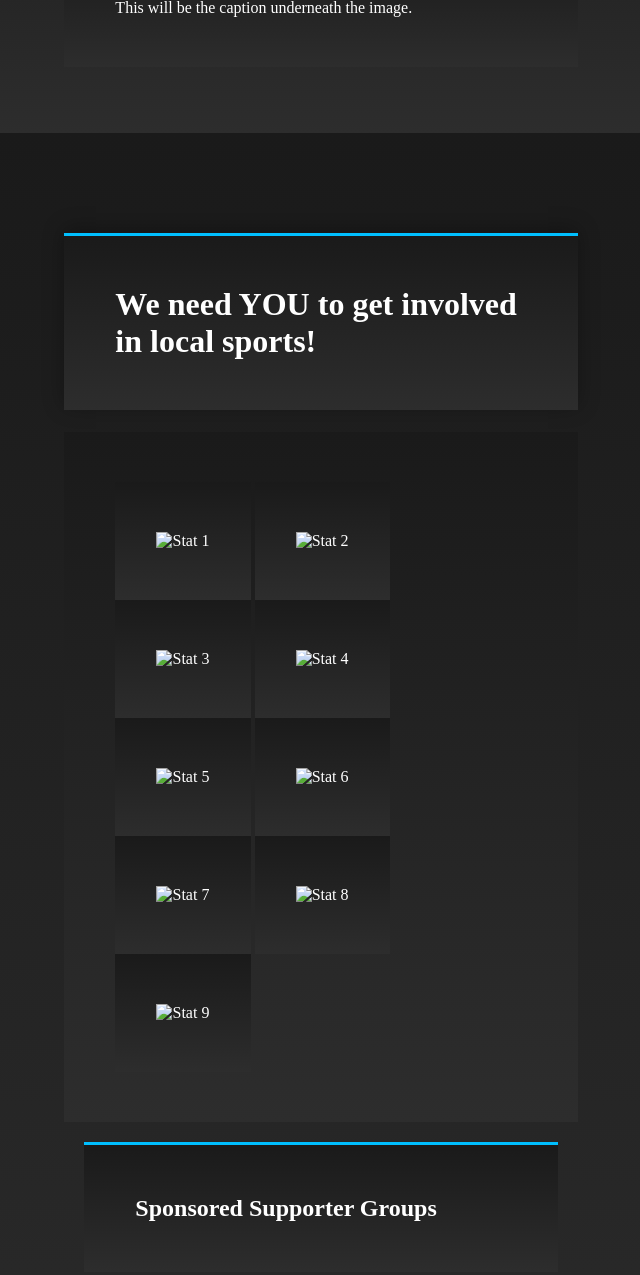
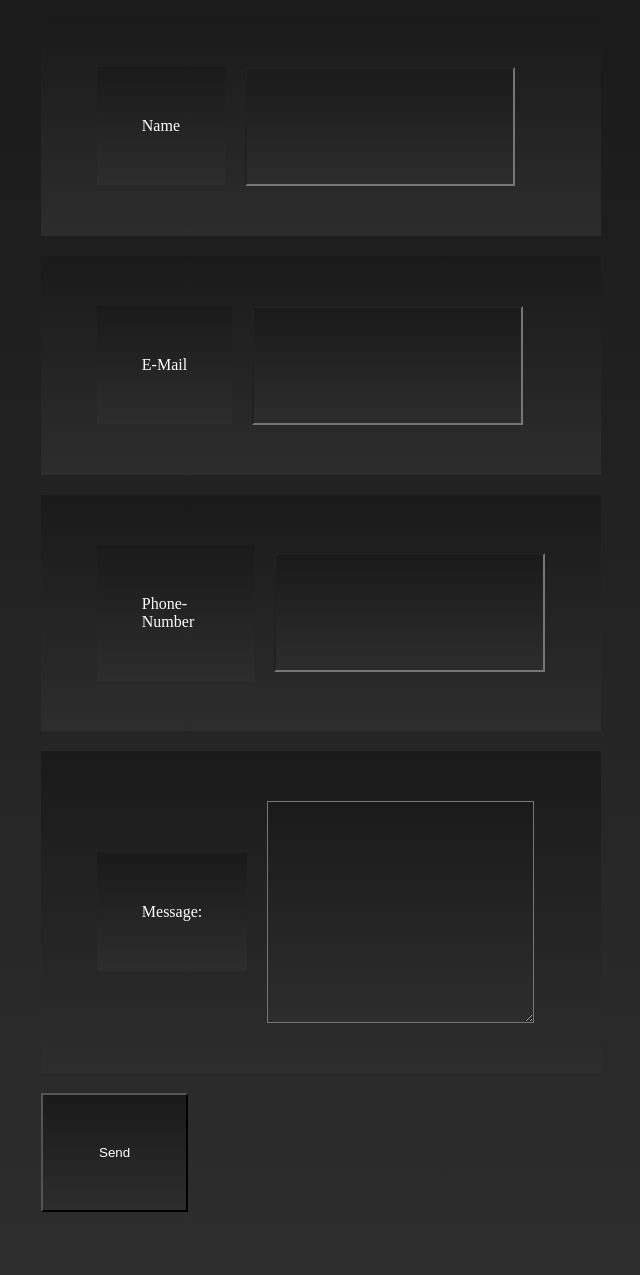
Before and after one commit to kylegordon-git/CIS300Project, a plain HTML site: page contact.html in a window 1280 px wide. Shown: the part 952-2227 px from the top of the page, without its empty margins (319-959 px from the left). Drawn offline with Linux system fonts and the light colour scheme.

Commit message:
Add files via upload
As of 11/15/2026, this is the most updated version of my project. "goref.html" and "contact.html" have been updated for reference.

```diff
--- a/contact.html
+++ b/contact.html
@@ -18,32 +18,33 @@
                     </ul>
             </nav>
         </header>
-        <main>
-            <div class="left">
-                <img class="article" src="images/article.png" alt="visual-aid">
-                <p>This will be the caption underneath the image. </p>
-            </div>
-            <div class="right">
-                <h1>We need YOU to get involved in local sports!</h1>
-                <div class="photo-grid">
-                    <img src="images/stat1.png" alt="Stat 1">
-                    <img src="images/stat2.png" alt="Stat 2">
-                    <img src="images/stat3.png" alt="Stat 3">
-                    <img src="images/stat4.png" alt="Stat 4">
-                    <img src="images/stat5.png" alt="Stat 5">
-                    <img src="images/stat6.png" alt="Stat 6">
-                    <img src="images/stat7.png" alt="Stat 7">
-                    <img src="images/stat8.png" alt="Stat 8">
-                    <img src="images/stat9.png" alt="Stat 9">
-                </div>
-                <h2>Sponsored Supporter Groups</h2>
-                <div class="supporter-grid">
-                    <img src="images/capelli.png" alt="Capelli Sports">
-                    <img src="images/officialsports.png" alt="Official Sports">
-                    <img src="images/soccerpost.png" alt="Soccer Post">
-                </div>
-            </div>
-        </main>
+<main class="contact">
+    <h1>Contact Us</h1>
+
+    <form class="contact-form" action="#" method="post">
+        <div class="form-row">
+        <label for="name">Name</label>
+        <input type="text" id="name" name="name" >
+        </div>
+
+        <div class="form-row">
+        <label for="email">E-Mail</label>
+        <input type="email" id="email" name="email" >
+        </div>
+
+        <div class="form-row">
+        <label for="phone">Phone-Number</label>
+        <input type="tel" id="phone" name="phone">
+        </div>
+
+        <div class="form-row form-row-message">
+        <label for="message">Message:</label>
+        <textarea id="message" name="message" rows="8" ></textarea>
+        </div>
+
+        <button type="submit">Send</button>
+    </form>
+</main>
         <footer>
             <h3>Legal Disclaimer</h3>
             <a href="contact.html"><b>Contact Us!</b></a>
--- a/styles.css
+++ b/styles.css
@@ -46,3 +46,16 @@ h2 {
     margin: 20px;
     border-top: 3px solid #00bfff;
 }
+
+.contact {
+    max-width: 700px;
+    margin: 0 auto;
+    padding: 40px 20px;
+}
+
+.form-row {
+    display: flex;
+    align-items: center;
+    gap: 20px;
+    margin-bottom: 20px;
+}
```
Also changed, not shown: goref.html (+42 -0 lines), LIGHTHOUSE-LINK.txt (added), home.html (line endings or trailing spaces), images/favicon.ico (added).
